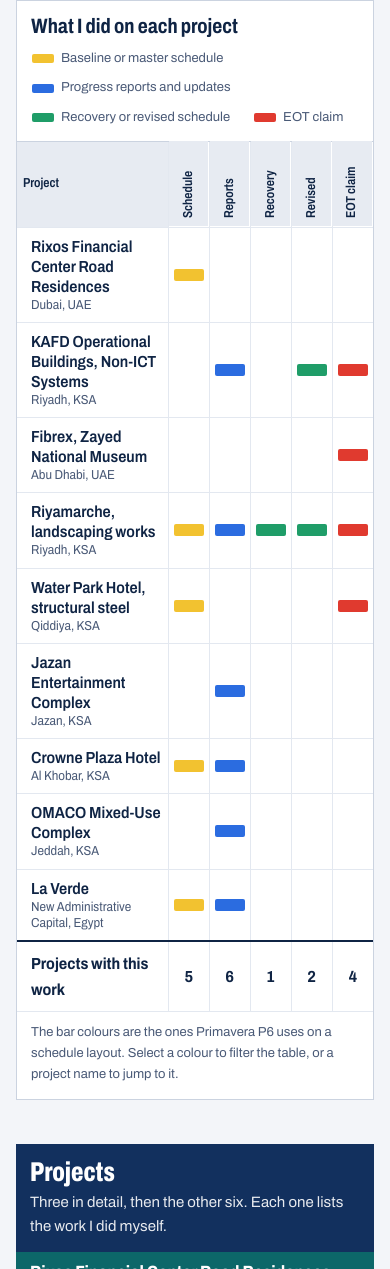
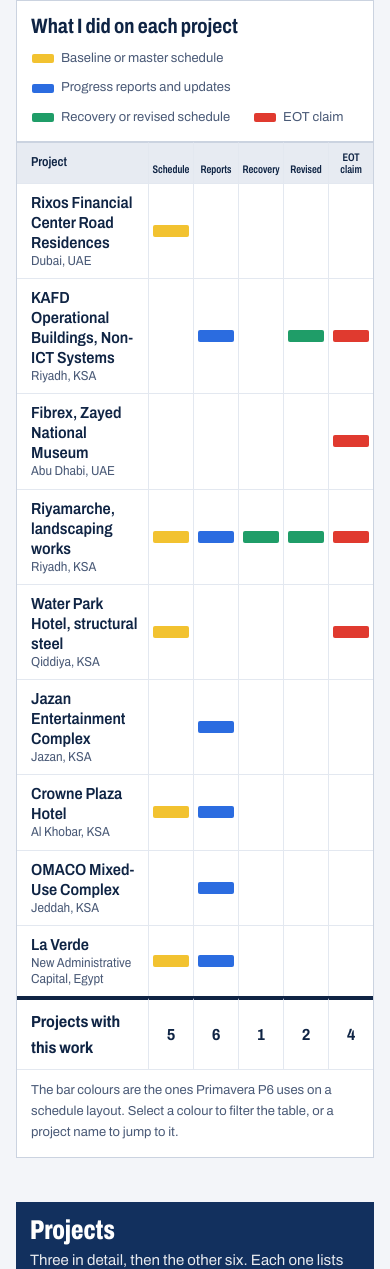
Before and after one commit to mohamed-ahmed-planning/mohamed-ahmed-planning.github.io, a plain HTML site: page index.html in a window 390 px wide. Shown: the part 856-2125 px from the top of the page. Drawn offline with Linux system fonts and the light colour scheme.

Commit message:
Fix the project table on phones (Safari): grid rows instead of a table with vertical headers
Co-Authored-By: Claude Opus 5.5 <noreply@anthropic.com>
Claude-Session: https://claude.ai/code/session_01XfDBhxXCm7hPqfz6zwNx3v

```diff
--- a/index.html
+++ b/index.html
@@ -127,7 +127,7 @@ ul,ol{margin:0;padding:0}
 .mx{width:100%;border-collapse:collapse;table-layout:fixed}
 .mx th,.mx td{padding:9px 6px;border-top:1px solid var(--line-2);text-align:left;vertical-align:middle}
 .mx thead th{background:var(--head);border-top:1px solid var(--line);font-weight:600;font-stretch:80%;font-size:.8125rem;line-height:1.2}
-.mx thead th.c{writing-mode:vertical-rl;transform:rotate(180deg);height:86px;text-align:left;padding:8px 0;vertical-align:middle}
+.mx thead th.c{text-align:center}
 .mx .c{width:11.5%;border-left:1px solid var(--line-2);padding-left:5px;padding-right:5px}
 .mx tbody th{font-weight:600;font-stretch:88%;line-height:1.25;padding-left:14px}
 .mx tbody th a{text-decoration:none}
@@ -406,6 +406,20 @@ ul,ol{margin:0;padding:0}
 .foot{margin-top:clamp(40px,6vw,72px);border-top:1px solid var(--line);padding:18px 0 28px;font-size:.8125rem;color:var(--ink-2)}
 .foot .wrap{display:grid;gap:4px}
 
+@media (max-width:559px){
+  .mxw{--x0:calc(100% - 225px)}
+  .mx,.mx thead,.mx tbody,.mx tfoot{display:block;width:100%}
+  .mx tr{display:grid;grid-template-columns:minmax(0,1fr) repeat(5,45px);align-items:stretch;border-top:1px solid var(--line-2)}
+  .mx thead tr{border-top:1px solid var(--line);background:var(--head)}
+  .mx tfoot tr{border-top:2px solid var(--ink)}
+  .mx th,.mx td{display:flex;flex-direction:column;justify-content:center;border-top:0;padding:9px 4px;min-width:0}
+  .mx tbody th,.mx tfoot th,.mx thead th:first-child{padding-left:14px}
+  .mx .c{width:auto;padding-left:4px;padding-right:4px}
+  .mx thead th.c{align-items:center;justify-content:flex-end;padding:8px 2px;font-size:.6875rem;font-stretch:72%;line-height:1.1;overflow-wrap:anywhere}
+  .mx tfoot .c{align-items:center}
+  .mx .loc,.mx .note{display:none}
+  .bar{width:100%}
+}
 @media (min-width:560px){
   .hero{grid-template-columns:minmax(0,1fr) 160px;gap:18px 24px}
   .id{grid-template-columns:112px minmax(0,1fr);gap:18px}
@@ -413,7 +427,7 @@ ul,ol{margin:0;padding:0}
   .hero h1 span{display:inline}
   .org{font-size:1.0625rem}
   .claim{font-size:1.75rem}
-  .mx thead th.c{writing-mode:horizontal-tb;transform:none;height:auto;padding:9px 6px}
+  .mx thead th.c{text-align:left;padding:9px 6px}
   .facts{gap:16px 24px}
   .facts li{font-size:.9375rem;padding-left:12px}
   .facts b{font-size:1.375rem}
```
